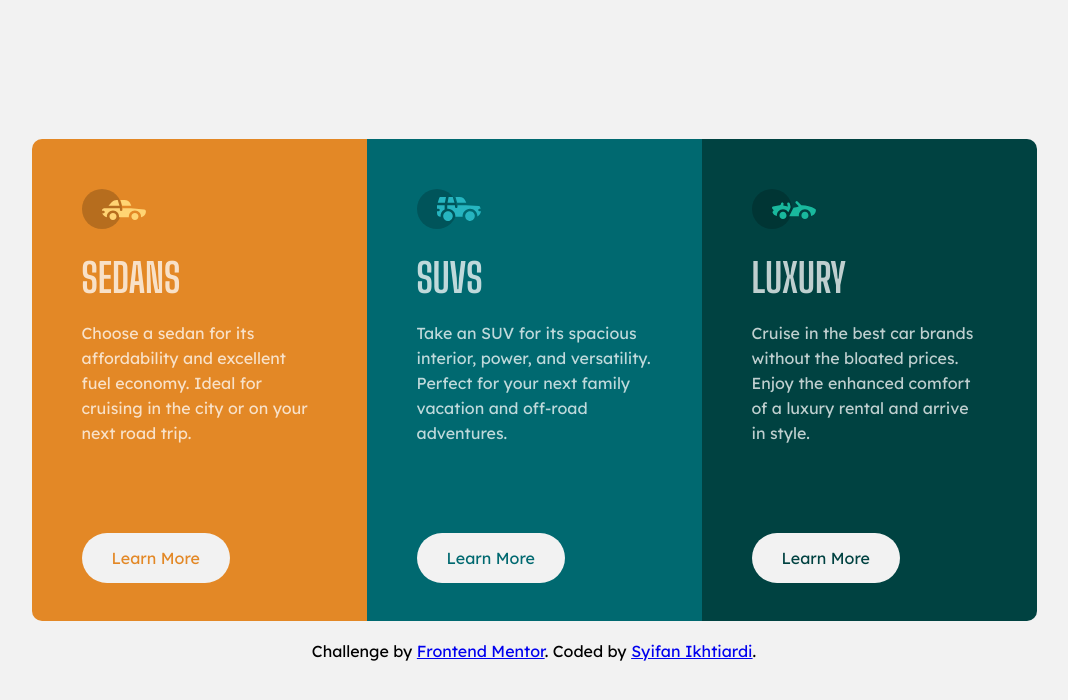
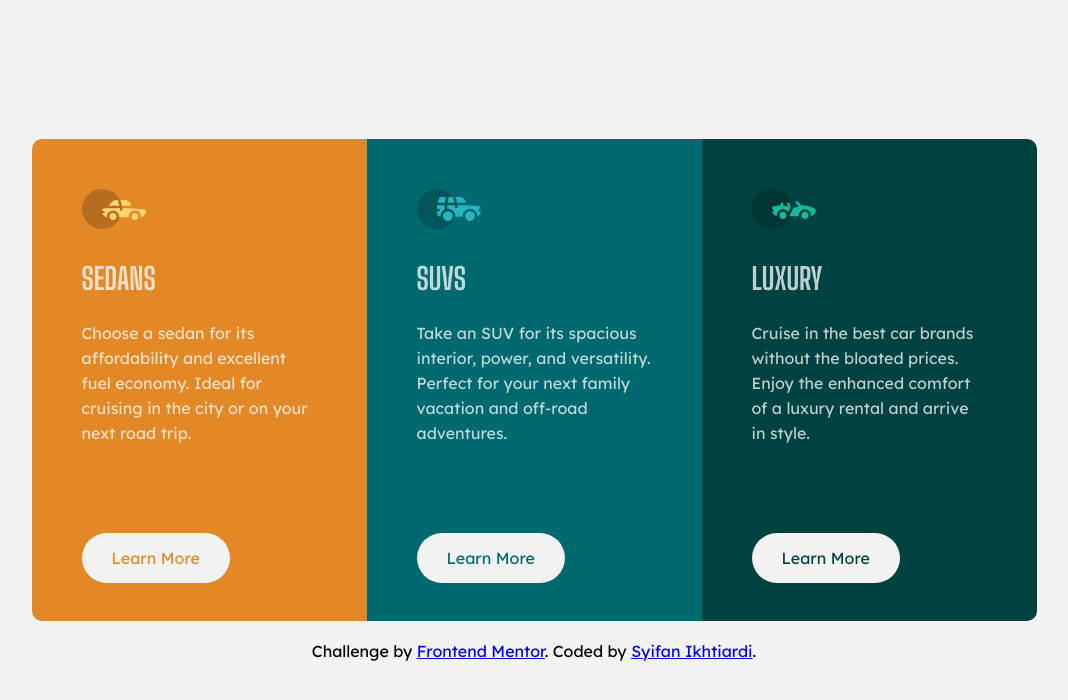
Before and after one commit to SyifanIkhtiardi/3-column-preview-card-component-main, a plain HTML site: page index.html in a window 1280 px wide. Shown: the whole page, without its empty margins (106-1174 px from the left). Drawn offline with Linux system fonts and the light colour scheme.

Commit message:
change hi to h2

```diff
--- a/css/style.css
+++ b/css/style.css
@@ -51,7 +51,7 @@ body {
     margin-bottom: 30px;
 }
 
-h1 {
+h2 {
     font-family: 'Big Shoulders Display', cursive;;
     font-weight: 700;
     font-size: 30px;
--- a/index.html
+++ b/index.html
@@ -15,21 +15,21 @@
   <section class="card">
     <article class="sedans txt-style">
       <img src="images/icon-sedans.svg" alt="sedans icon" class="car-icon">
-      <h1>Sedans</h1>
+      <h2>Sedans</h2>
       <p> Choose a sedan for its affordability and excellent fuel economy. Ideal for cruising in the city or on your next road trip.</p>
       <a href="" class="a-style">Learn More</a>
     </article>
 
     <article class="suvs txt-style">
       <img src="images/icon-suvs.svg" alt="suvs icon" class="car-icon">
-      <h1>SUVs</h1>
+      <h2>SUVs</h2>
       <p>Take an SUV for its spacious interior, power, and versatility. Perfect for your next family vacation and off-road adventures.</p>
       <a href="" class="a-style">Learn More</a>
     </article>
 
     <article class="luxury txt-style">
       <img src="images/icon-luxury.svg" alt="luxury icon" class="car-icon">
-      <h1>Luxury</h1>
+      <h2>Luxury</h2>
       <p>Cruise in the best car brands without the bloated prices. Enjoy the enhanced comfort of a luxury rental and arrive in style.</p>
       <a href="" class="a-style">Learn More</a>
     </article>
```
